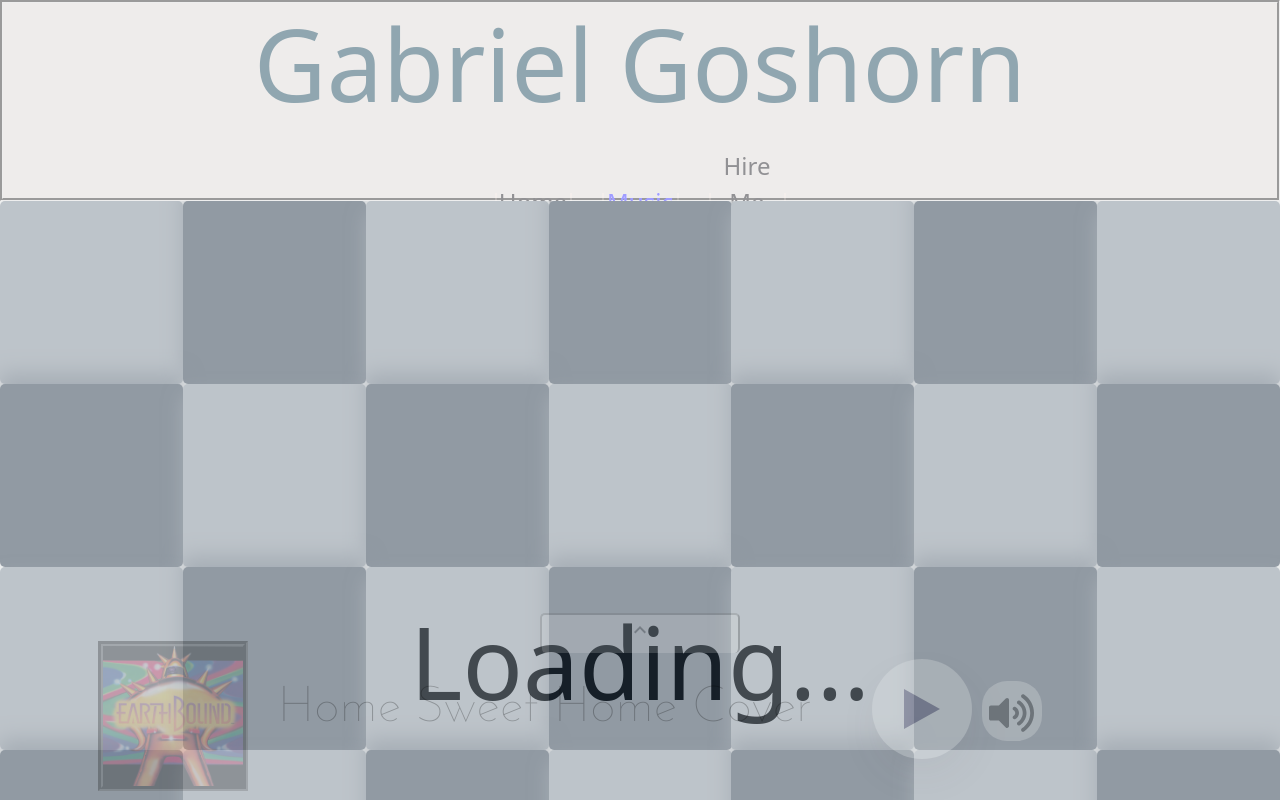
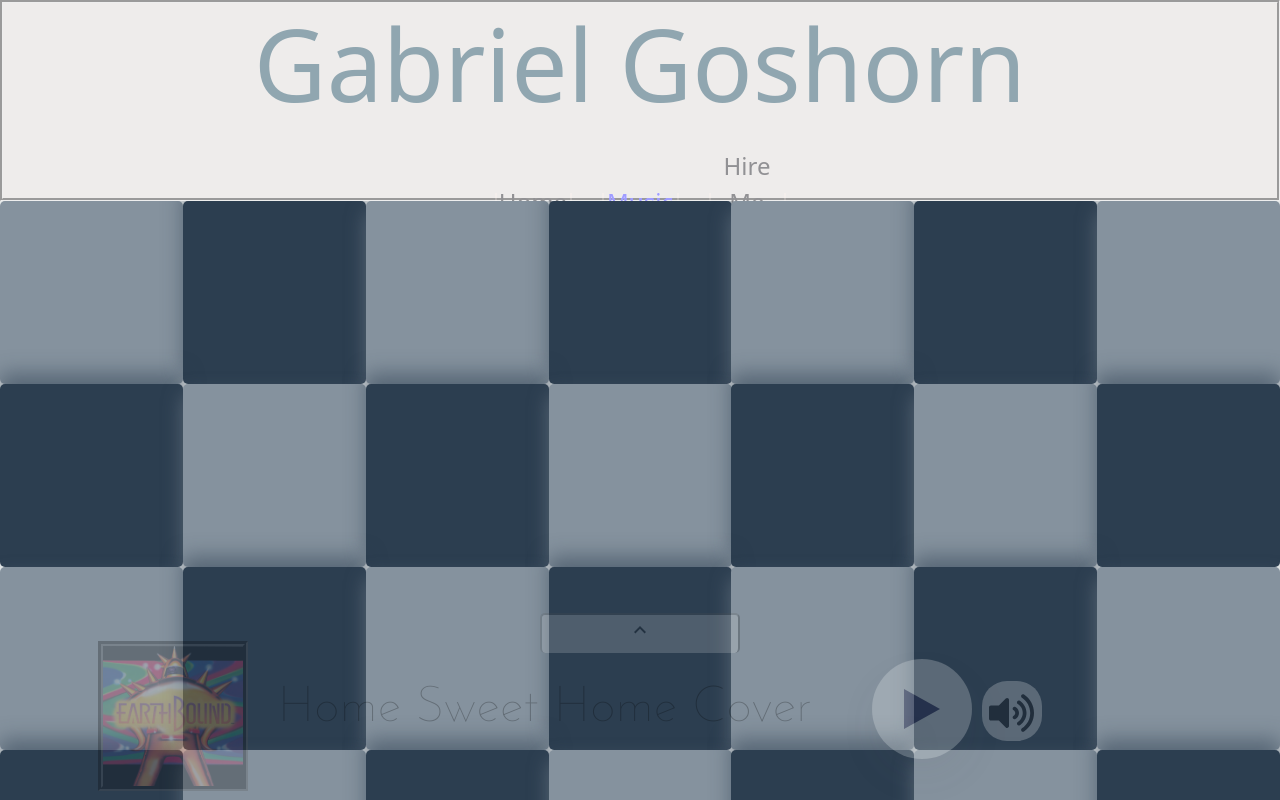
Before and after one commit to Gabe-Git-Go/gabe-goshorn-website, a React (Create React App) app: page /music in a window 1280 px wide. Shown: the top 800 px of the page. Built offline with nearby package versions, Linux system fonts and the light colour scheme; a web font is replaced by a local one.

Commit message:
Slight fix

```diff
--- a/src/components/my-music/my-music.jsx
+++ b/src/components/my-music/my-music.jsx
@@ -96,7 +96,7 @@ function MyMusic() {
                 currentTheme={selectedTheme}
                 allThemes={THEMES}
             />
-            {true && <div className="background"><h1 className='loading-spinner'>Loading...</h1></div>}
+            {loading && <div className="background"><h1 className='loading-spinner'>Loading...</h1></div>}
             <div id="music-tile-wrapper" className="animation paused">
                 {musicTileArray}
             </div>
```
